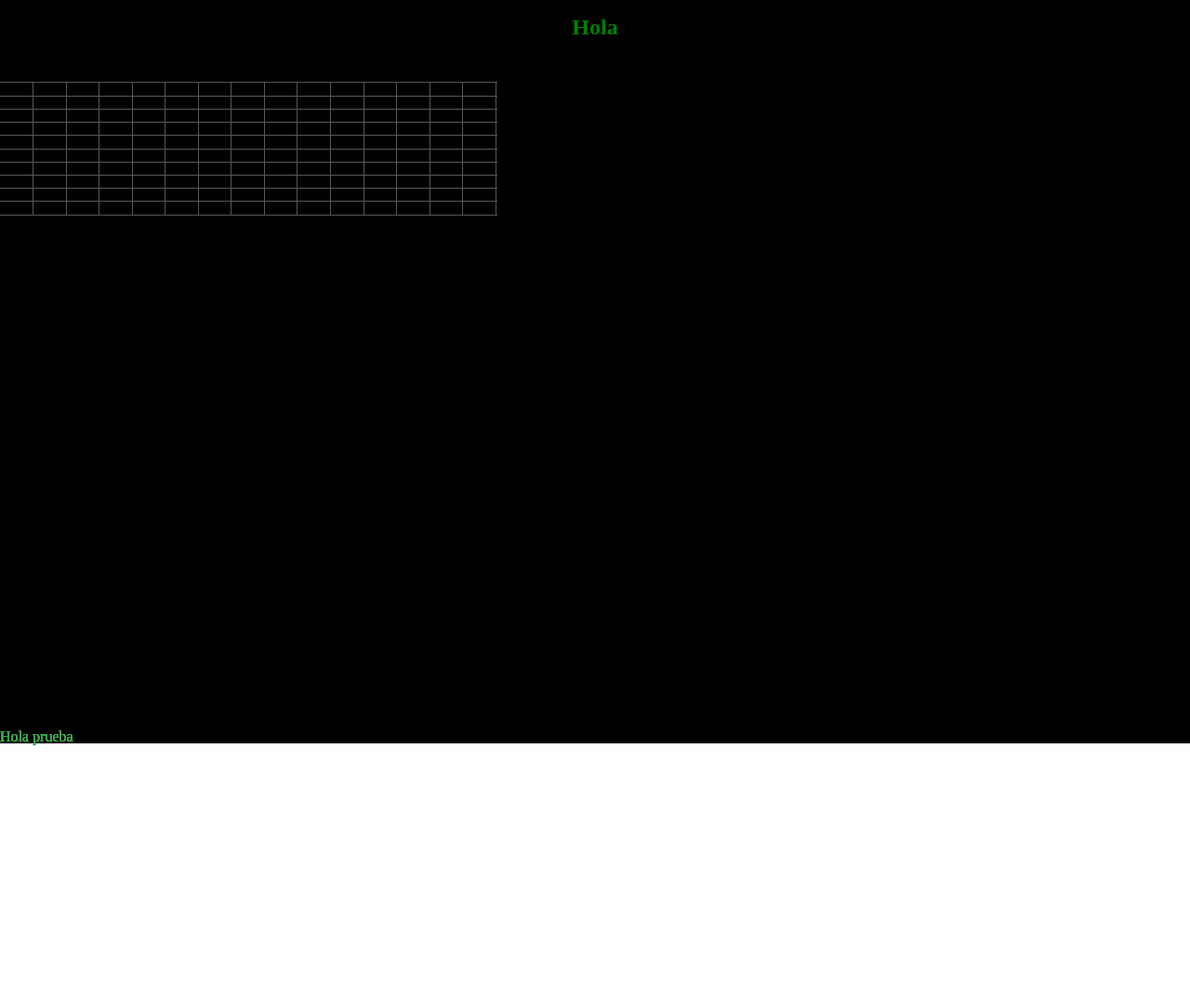
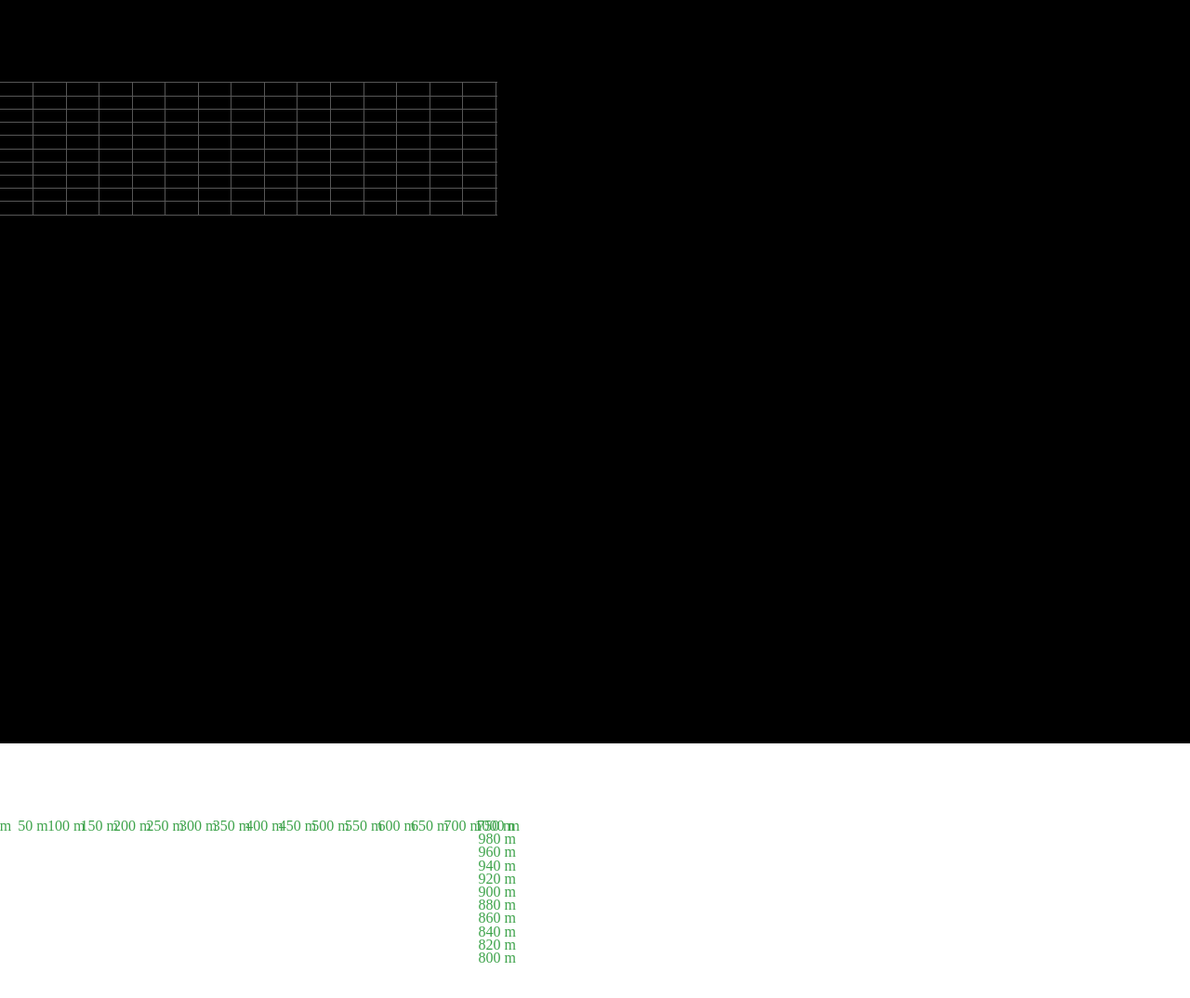
Before and after one commit to lmateus/p3, a website built with webpack: page public/index.html in a window 1280 px wide. Shown: the top 1074 px of the page at 93% size. Before the commit the page ends 802 px from the top, so only its background shows below. Built offline with nearby package versions, Linux system fonts and the light colour scheme; no server answers; files whose address does not match are found by name.

Commit message:
Se agrega el texto del grid

```diff
--- a/public/index.html
+++ b/public/index.html
@@ -7,9 +7,6 @@
     <title>Perfil Geotecnico </title>
 </head>
 <body>
-
-    <h1>Hola</h1>
-
 
     <!-- The core Firebase JS SDK is always required and must be listed first -->
     <script src="https://www.gstatic.com/firebasejs/7.21.0/firebase-app.js"></script>
--- a/src/Grid/gridLinesHor.js
+++ b/src/Grid/gridLinesHor.js
@@ -15,12 +15,12 @@ export default (scene, xMax, yMax) => {
   scene.add(lineGRID)
   //Agregamos un texto como prueba
 
-  const earthDiv = document.createElement('div')
+  var earthDiv = document.createElement('div')
   earthDiv.className = 'label'
-  earthDiv.textContent = 'Hola prueba'
-  earthDiv.style.marginTop = '-1em'
+  earthDiv.textContent = `${yMax } m`
+  //earthDiv.style.marginTop = '-1em'
   const earthLabel = new CSS2DObject(earthDiv)
-  earthLabel.position.set(200,yMax, 0)
+  earthLabel.position.set(xMax,yMax, 0)
   lineGRID.add(earthLabel)
 
   //const labelRenderer = new CSS2DRenderer()
--- a/src/Grid/gridLinesVer.js
+++ b/src/Grid/gridLinesVer.js
@@ -1,4 +1,5 @@
 import * as THREE from 'three'
+import {CSS2DRenderer,  CSS2DObject} from 'three/examples/jsm/renderers/CSS2DRenderer.js'
 
 
 export default (scene, xVar, yMax) => {
@@ -13,12 +14,15 @@ export default (scene, xVar, yMax) => {
   const materialGRID = new THREE.MeshBasicMaterial({ color: '#575757' })
   const lineGRID = new THREE.Line(geometryLine, materialGRID)
 
-  var el = document.createElement('div')
-  el.innerHTML = "<h1>Hola elemento</h1>"
-
-
   scene.add(lineGRID)
 
   // Agregamos el texto de la grilla
+  var earthDivHor = document.createElement('div')
+  earthDivHor.className = 'label'
+  earthDivHor.textContent = `${xVar } m`
+  //earthDivHor.style.marginTop = '-1em'
+  const earthLabel = new CSS2DObject(earthDivHor)
+  earthLabel.position.set(xVar,yMax, 0)
+  lineGRID.add(earthLabel)
 
 }
--- a/src/index.js
+++ b/src/index.js
@@ -35,6 +35,7 @@ controls.enablePan = true
 
 // CSS2D renderer
 const labelRenderer = new CSS2DRenderer()
+labelRenderer.setSize(window.innerWidth, window.innerHeight);
 document.body.appendChild(labelRenderer.domElement)
 
 // Animamos la escena dinamicamente
```
Also changed, not shown: dist/index.html, 1 other file.
